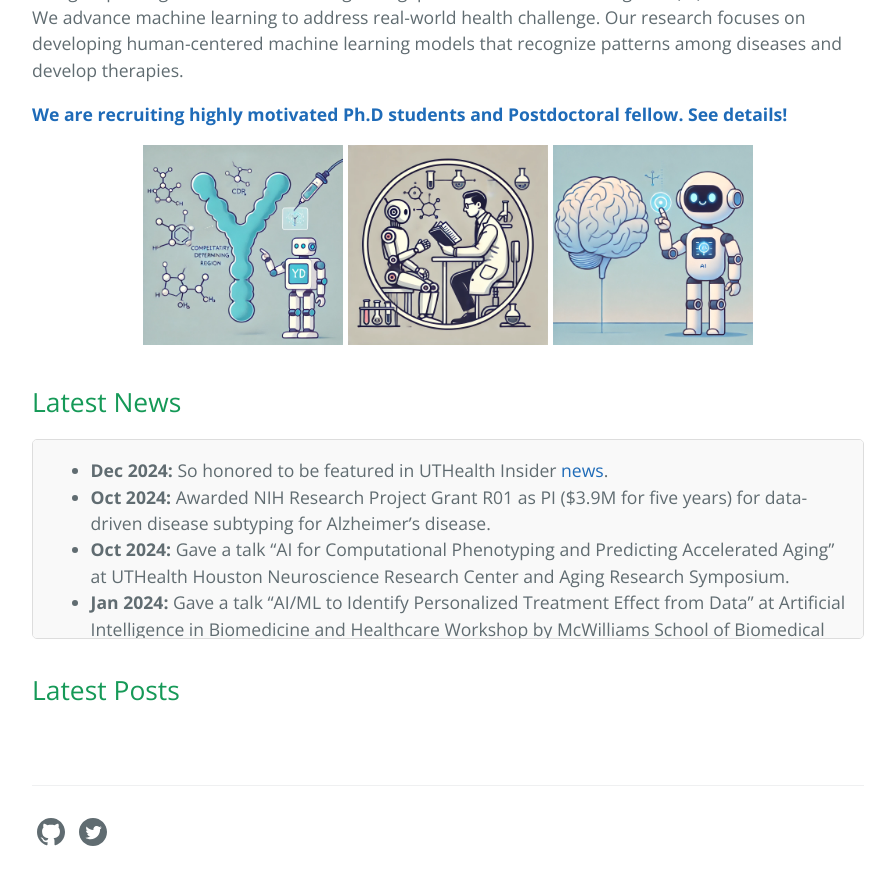
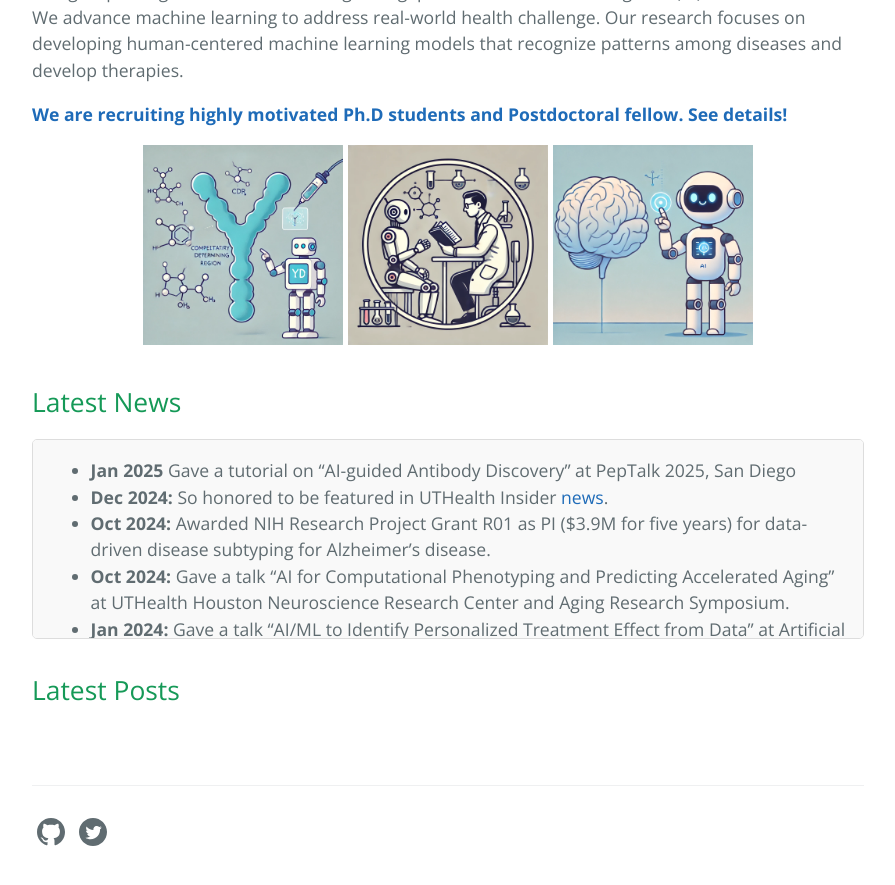
Before and after one commit to yejinjkim/yejinjkim.github.io, a Jekyll site: the page built from index.md, in a window 1280 px wide and 900 px high, scrolled down 594 px. Shown: the top 885 px of the window, without its empty margins (192-1087 px from the left). Built offline with Jekyll 4.4.1, drawn with Linux system fonts in a browser that asks for light colours; our own code applies the rules of GitHub Pages for plain Markdown files.

Commit message:
Update news

```diff
--- a/index.md
+++ b/index.md
@@ -19,6 +19,7 @@ Our group's long-term vision is to bridge the gap between artificial intelligenc
 
 
 <div class="scroll-box" markdown="1">
+- **Jan 2025** Gave a tutorial on "AI-guided Antibody Discovery" at PepTalk 2025, San Diego
 - **Dec 2024:** So honored to be featured in UTHealth Insider [news](https://www.linkedin.com/feed/update/urn:li:activity:7274468512646017024/).
 - **Oct 2024:** Awarded NIH Research Project Grant R01 as PI ($3.9M for five years) for data-driven disease subtyping for Alzheimer's disease.
 - **Oct 2024:** Gave a talk "AI for Computational Phenotyping and Predicting Accelerated Aging" at UTHealth Houston Neuroscience Research Center and Aging Research Symposium.
```
